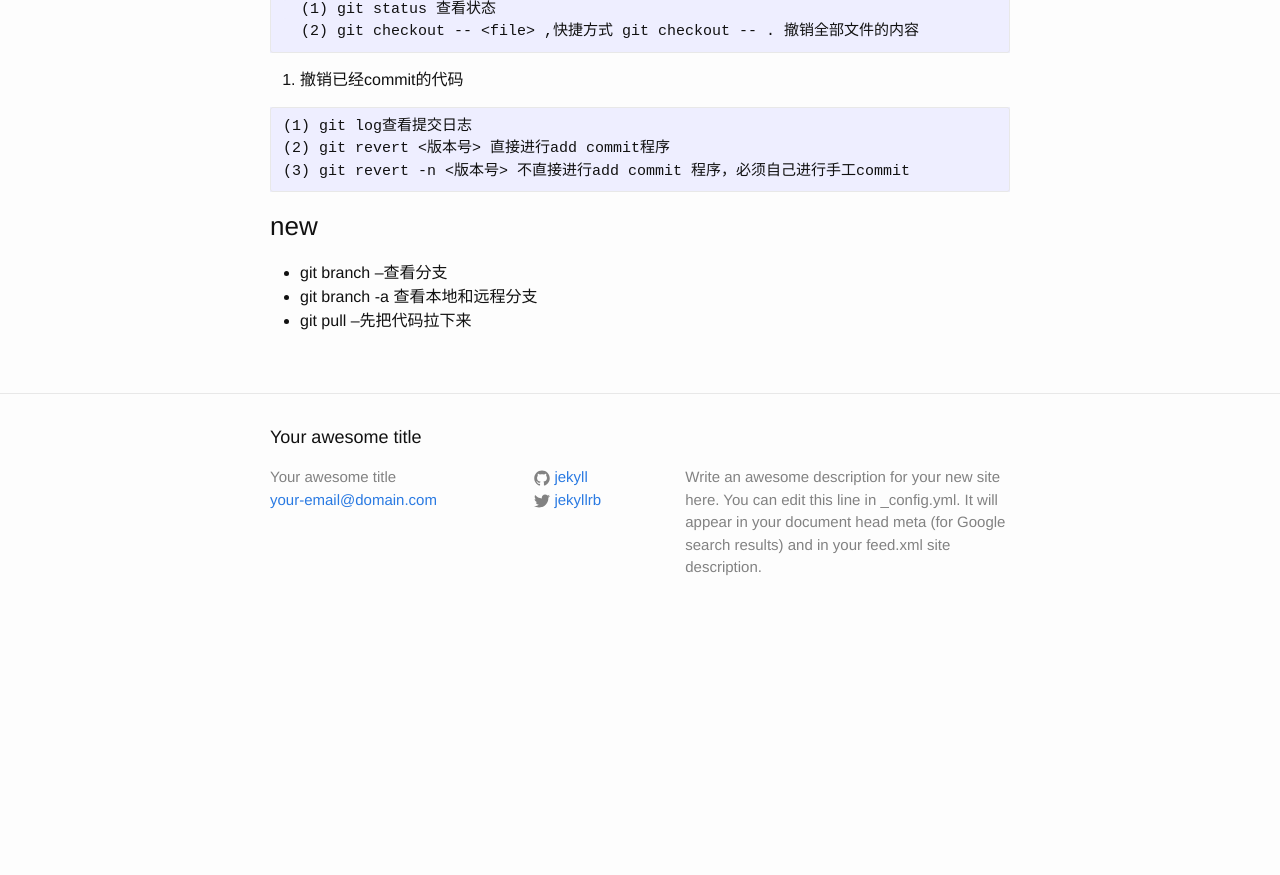
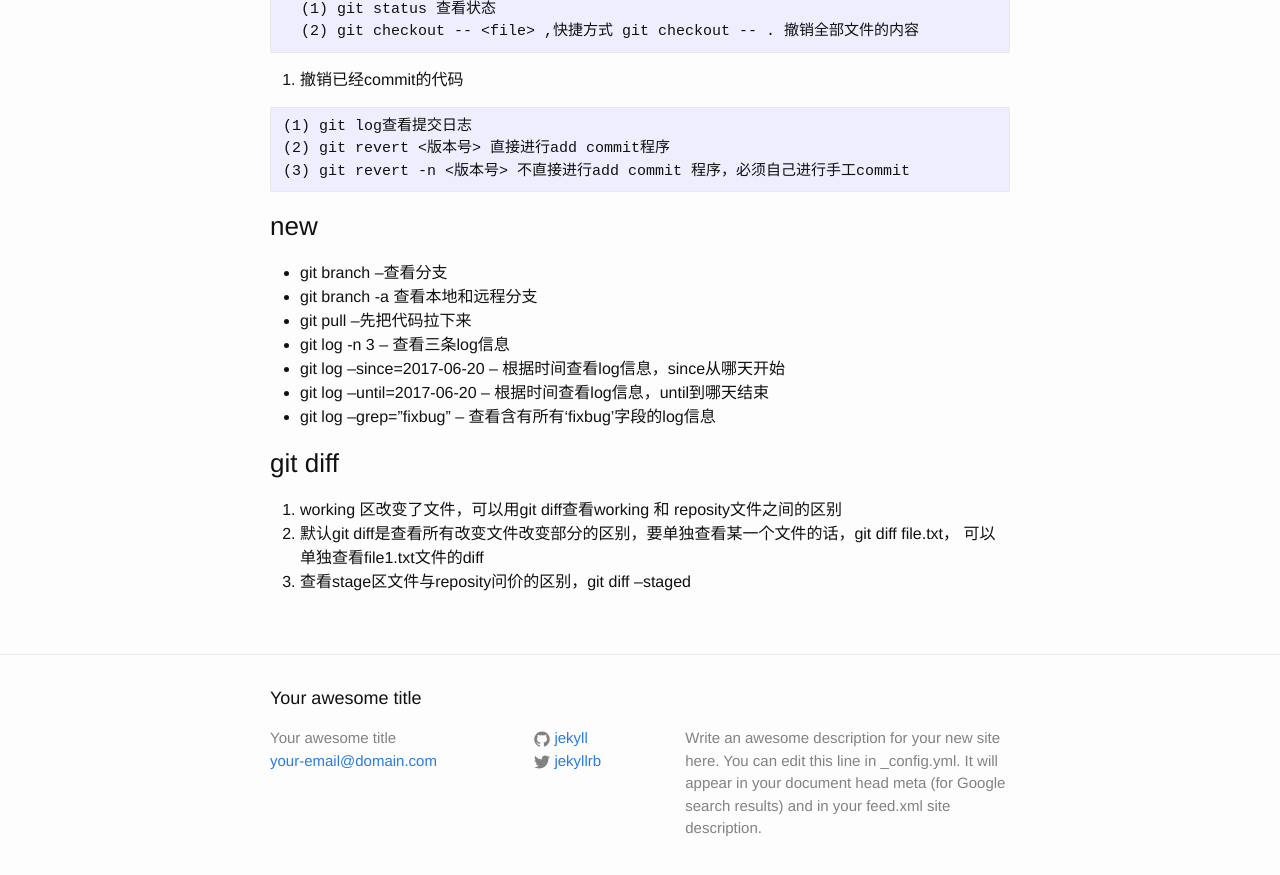
Before and after one commit to xiaoxiao1008150/xiaoxiao1008150.github.io, a Jekyll site: the page built from _posts/2017-04-03-welcome-to.markdown, in a window 1280 px wide and 900 px high, scrolled down 1526 px. Shown: the top 875 px of the window. Built offline with Jekyll 4.4.1, drawn with Linux system fonts in a browser that asks for light colours; before the commit the page ends 2165 px from its top, so only the background shows below that.

```diff
--- a/_posts/2017-04-03-welcome-to.markdown
+++ b/_posts/2017-04-03-welcome-to.markdown
@@ -90,3 +90,13 @@ categories: jekyll update
 * git branch --查看分支
 * git branch -a 查看本地和远程分支
 * git pull --先把代码拉下来
+* git log -n 3 -- 查看三条log信息
+* git log --since=2017-06-20 -- 根据时间查看log信息，since从哪天开始
+* git log --until=2017-06-20 -- 根据时间查看log信息，until到哪天结束
+* git log --grep="fixbug" -- 查看含有所有‘fixbug’字段的log信息
+
+### git diff
+1. working 区改变了文件，可以用git diff查看working 和 reposity文件之间的区别
+2. 默认git diff是查看所有改变文件改变部分的区别，要单独查看某一个文件的话，git diff file.txt，
+可以单独查看file1.txt文件的diff
+3. 查看stage区文件与reposity问价的区别，git diff --staged
```
Also changed, not shown: _posts/test.html (deleted, +0 -19 lines).
